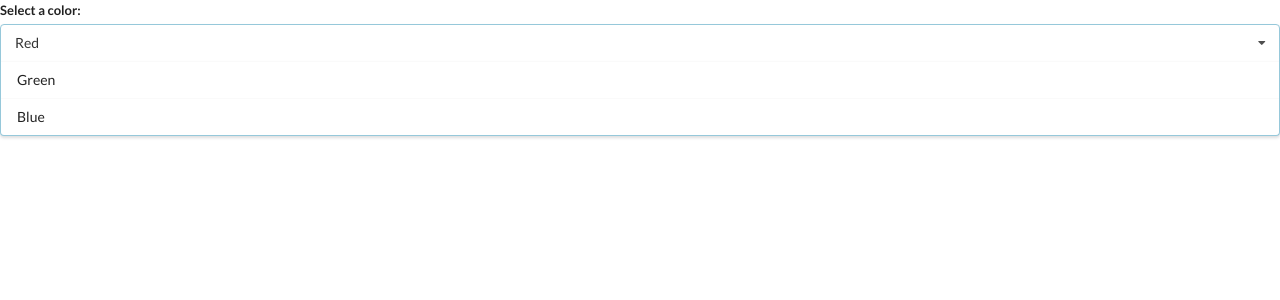
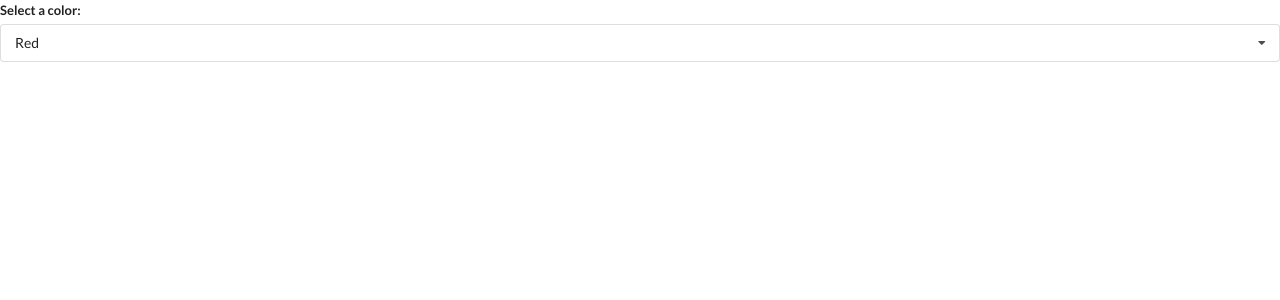
Before and after one commit to ken888686/jsx, a React (Create React App) app: page / in a window 1280 px wide. Shown: the top 300 px of the page. Built offline with nearby package versions, Linux system fonts and the light colour scheme.

Commit message:
add dropdown menu live

```diff
--- a/src/components/Dropdown.js
+++ b/src/components/Dropdown.js
@@ -1,6 +1,8 @@
-import React from "react";
+import React, { useState } from "react";
 
 const Dropdown = ({ selected, onSelectedChange, options }) => {
+  const [open, setOpen] = useState(false);
+
   const renderedOptions = options.map((option) => {
     if (option.value === selected.value) {
       return null;
@@ -24,12 +26,15 @@
           Select a color:
         </label>
         <div
-          className="ui selection dropdown visible active"
+          onClick={() => setOpen(!open)}
+          className={`ui selection dropdown ${open ? "visible active" : ""}`}
           id="color-selector"
         >
           <i className="dropdown icon" />
           <div className="text">{selected.label}</div>
-          <div className="menu visible transition">{renderedOptions}</div>
+          <div className={`menu ${open ? "visible transition" : ""}`}>
+            {renderedOptions}
+          </div>
         </div>
       </div>
     </div>
```
